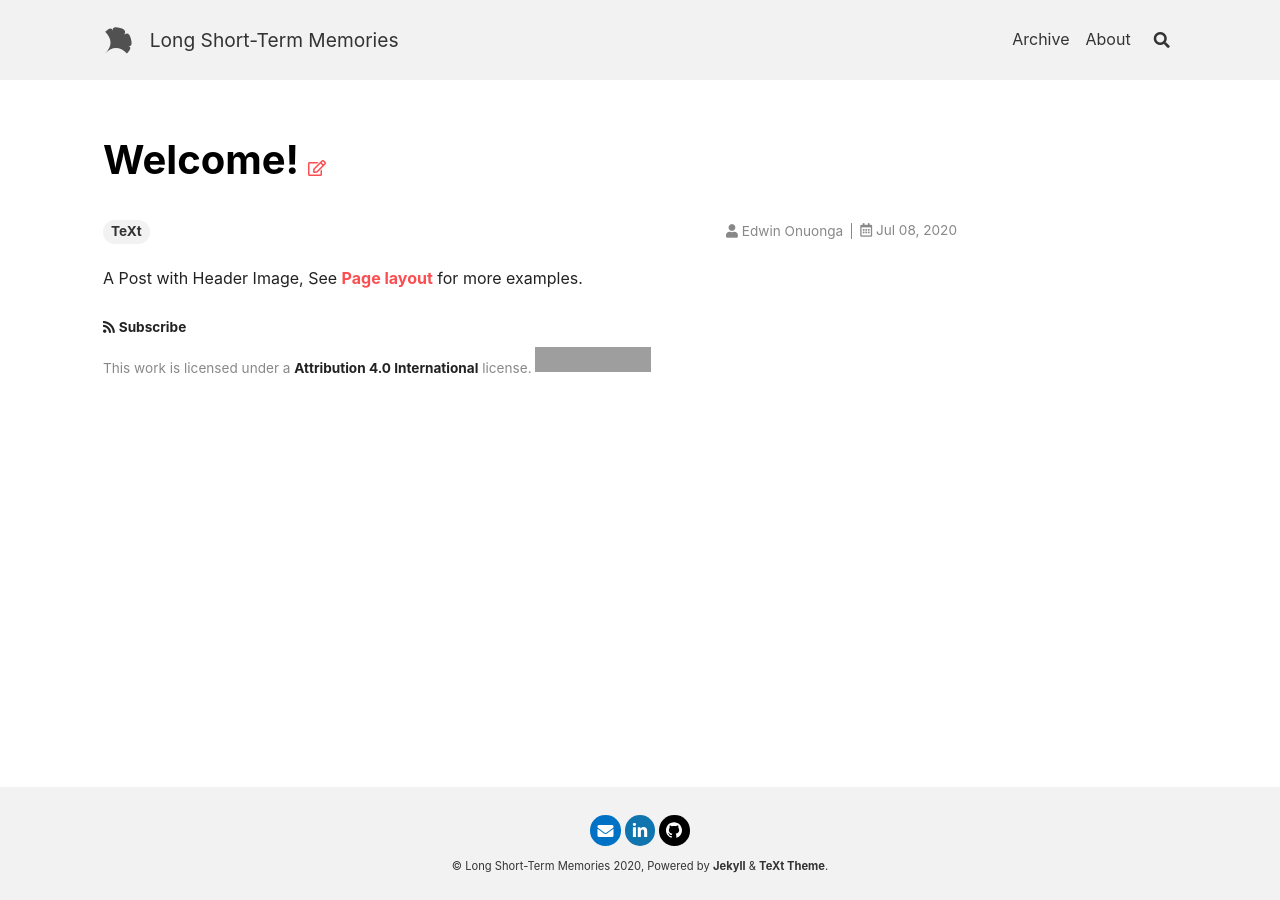
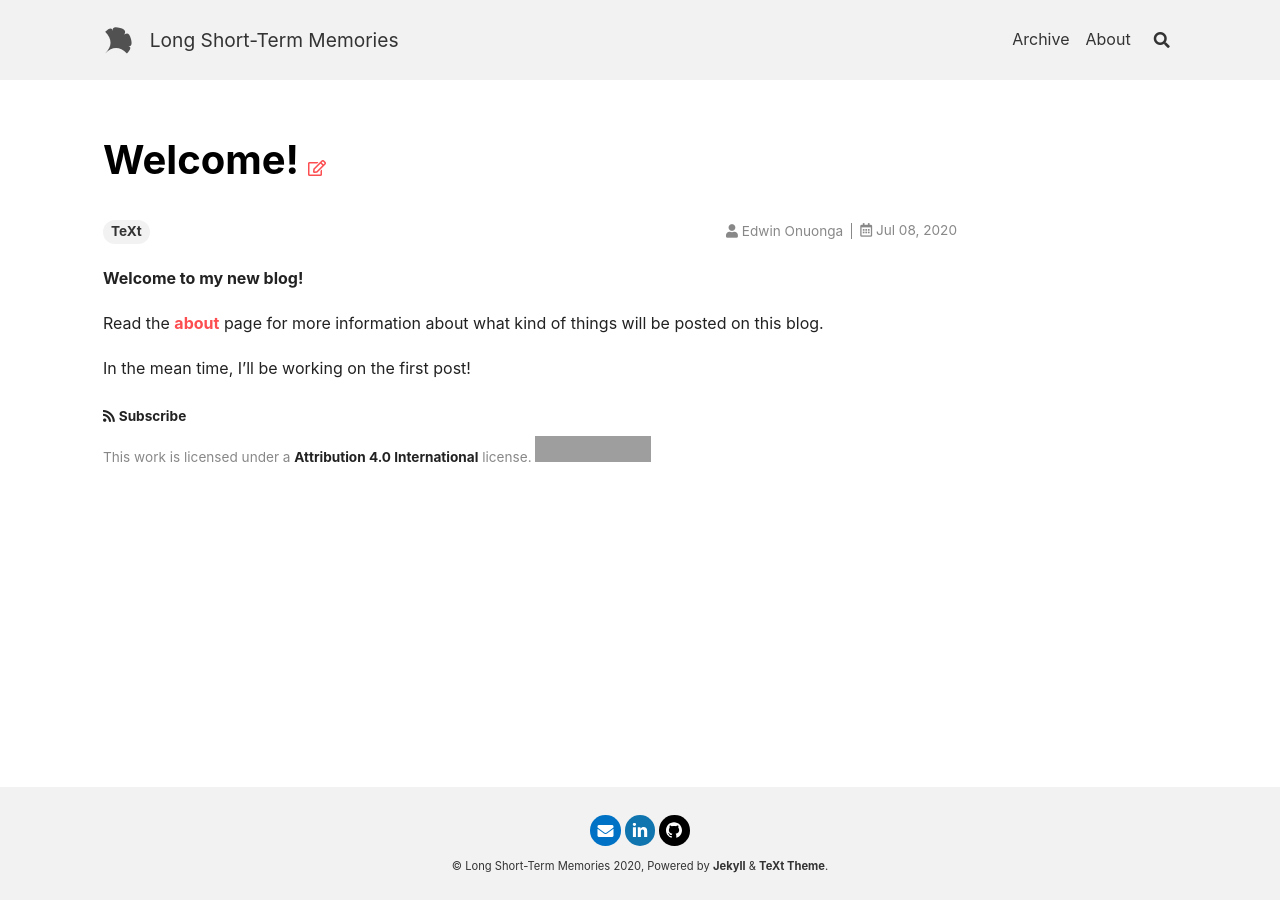
Before and after one commit to eonu/eonu.github.io, a Jekyll site: the page built from _posts/2020-07-08-welcome.md, in a window 1280 px wide. Built offline with Jekyll 4.4.1, drawn with Linux system fonts in a browser that asks for light colours; nearby versions of some CDN libraries; formulas are drawn with MathJax 3; comment, search, counter and statistics services are not loaded; grey boxes are pictures that could not be loaded.

Commit message:
Finish welcome post

```diff
--- a/_posts/2020-07-08-welcome.md
+++ b/_posts/2020-07-08-welcome.md
@@ -16,6 +16,10 @@ author: Edwin Onuonga
 #     src: '/assets/posts/welcome/header.png'
 ---
 
-A Post with Header Image, See [Page layout](https://tianqi.name/jekyll-TeXt-theme/samples.html#page-layout) for more examples.
+<!--more-->
 
-<!--more-->
+**Welcome to my new blog!**
+
+Read the [about](/about) page for more information about what kind of things will be posted on this blog.
+
+In the mean time, I'll be working on the first post!
```
